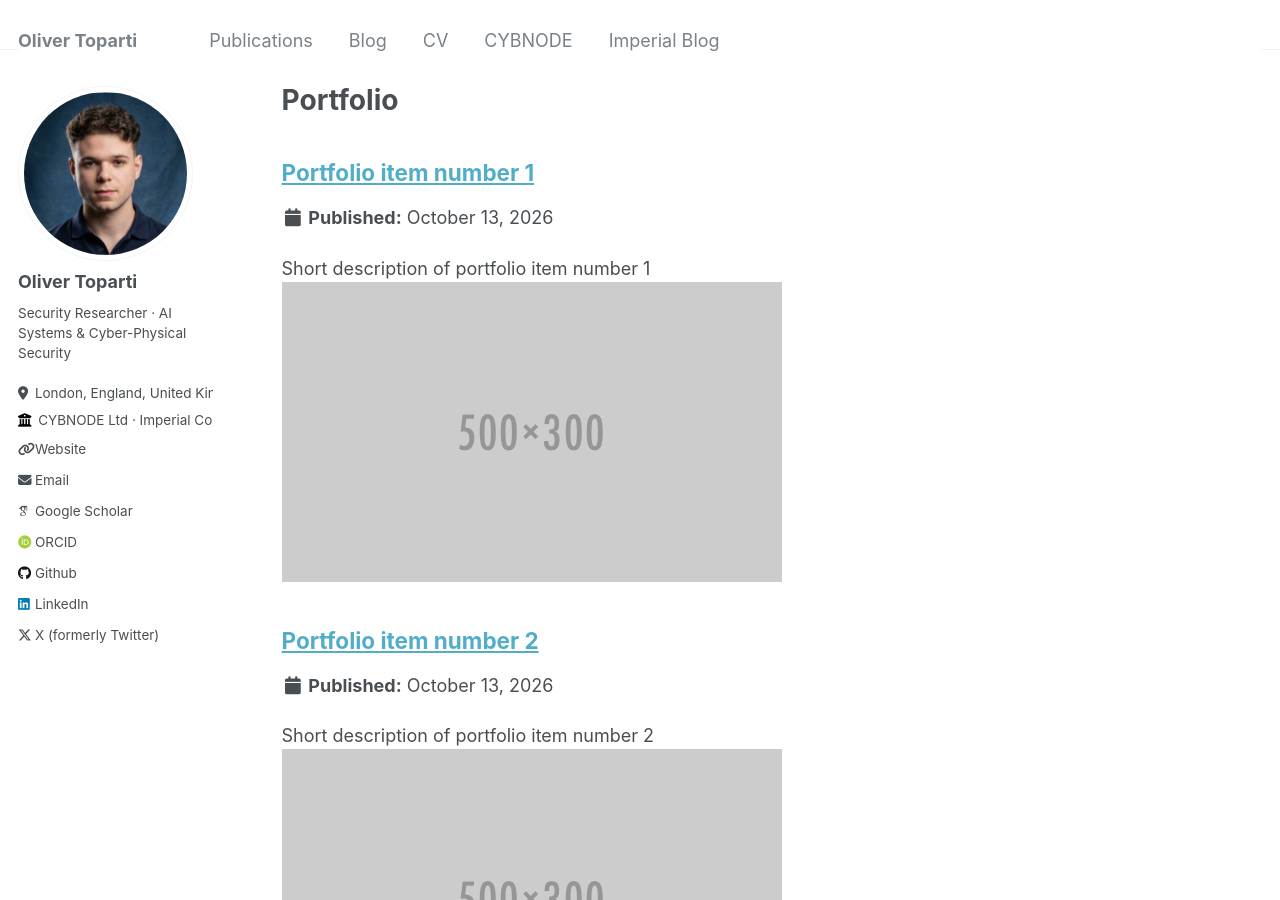
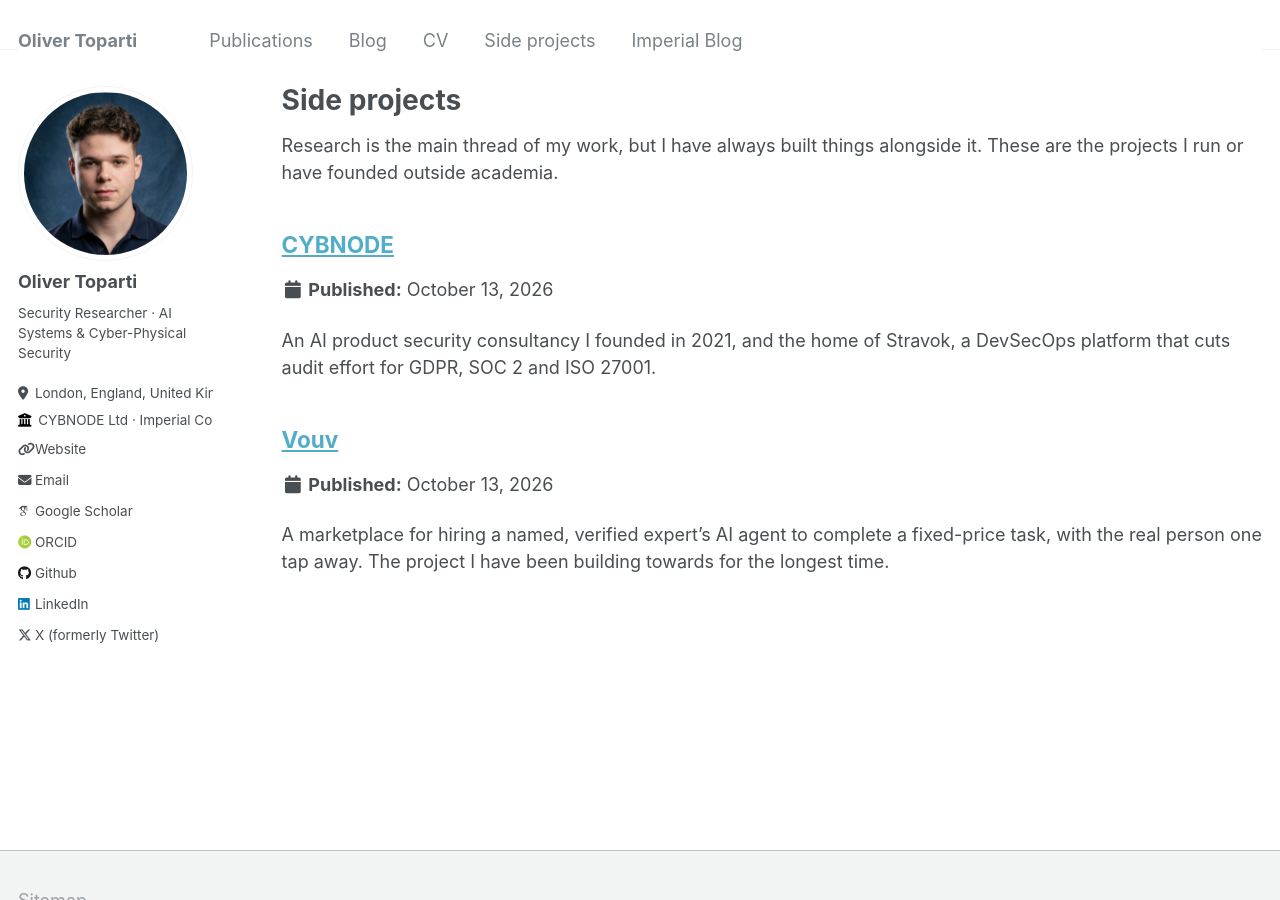
Before and after one commit to olivertoparti/olivertoparti.github.io, a Jekyll site: the page built from _pages/portfolio.html, in a window 1280 px wide and 900 px high. Built offline with Jekyll 4.4.1, drawn with Linux system fonts in a browser that asks for light colours; some web fonts are replaced.

Commit message:
Add Side projects section with CYBNODE and Vouv
Repurpose the portfolio collection as /side-projects/, replace the sample
entries with CYBNODE (and Stravok) and Vouv, put it in the menu in place of
the direct CYBNODE link, and link it from the About page.

Co-Authored-By: Claude Fable 5.1 <noreply@anthropic.com>

```diff
--- a/_config.yml
+++ b/_config.yml
@@ -231,7 +231,7 @@ collections:
     permalink: /:collection/:path/
   portfolio:
     output: true
-    permalink: /:collection/:path/
+    permalink: /side-projects/:path/
   talks:
     output: true
     permalink: /:collection/:path/
--- a/_data/navigation.yml
+++ b/_data/navigation.yml
@@ -9,8 +9,8 @@ main:
   - title: "CV"
     url: /cv/
 
-  - title: "CYBNODE"
-    url: https://www.cybnode.com/
+  - title: "Side projects"
+    url: /side-projects/
 
   - title: "Imperial Blog"
     url: https://blogs.imperial.ac.uk/toparti/
--- a/_pages/portfolio.html
+++ b/_pages/portfolio.html
@@ -1,12 +1,16 @@
 ---
 layout: archive
-title: "Portfolio"
-permalink: /portfolio/
+title: "Side projects"
+description: "Side projects by Oliver Toparti: CYBNODE, an AI product security consultancy and the Stravok DevSecOps platform, and Vouv, a marketplace for hiring verified experts' AI agents."
+permalink: /side-projects/
 author_profile: true
+redirect_from:
+  - /portfolio/
 ---
 
 {% include base_path %}
 
+<p>Research is the main thread of my work, but I have always built things alongside it. These are the projects I run or have founded outside academia.</p>
 
 {% for post in site.portfolio %}
   {% include archive-single.html %}
--- /dev/null
+++ b/_portfolio/cybnode.md
@@ -0,0 +1,13 @@
+---
+title: "CYBNODE"
+excerpt: "An AI product security consultancy I founded in 2021, and the home of Stravok, a DevSecOps platform that cuts audit effort for GDPR, SOC 2 and ISO 27001."
+collection: portfolio
+---
+
+**Founder and Lead Security Engineer · July 2021 to present · [cybnode.com](https://www.cybnode.com)**
+
+CYBNODE began as a web development business during the COVID-19 pandemic and has grown into a London-based consultancy focused on the security of AI products. We review AI systems for security gaps before clients and regulators find them, and we build and secure AI products across every layer from day one. The practice has delivered more than 25 client projects, from early websites to end-to-end secure software and web applications.
+
+The current focus is **Stravok**, CYBNODE's DevSecOps platform. Stravok is built for AI products and reduces the effort of staying audit-ready for GDPR, SOC 2 and ISO 27001, so that small teams can meet the security reviews that enterprise and finance customers demand.
+
+Running CYBNODE is where much of my thinking on secure-by-design development and accountability comes from. The same questions I ask in [my research](/) on connected medical devices apply directly to the AI products the consultancy works on.
--- a/_portfolio/portfolio-1.md
+++ /dev/null
@@ -1,7 +0,0 @@
----
-title: "Portfolio item number 1"
-excerpt: "Short description of portfolio item number 1<br/><img src='/images/500x300.png'>"
-collection: portfolio
----
-
-This is an item in your portfolio. It can be have images or nice text. If you name the file .md, it will be parsed as markdown. If you name the file .html, it will be parsed as HTML.
--- a/_portfolio/portfolio-2.html
+++ /dev/null
@@ -1,7 +0,0 @@
----
-title: "Portfolio item number 2"
-excerpt: "Short description of portfolio item number 2 <br/><img src='/images/500x300.png'>"
-collection: portfolio
----
-
-This is an item in your portfolio. It can be have images or nice text. If you name the file .md, it will be parsed as markdown. If you name the file .html, it will be parsed as HTML.
--- /dev/null
+++ b/_portfolio/vouv.md
@@ -0,0 +1,13 @@
+---
+title: "Vouv"
+excerpt: "A marketplace for hiring a named, verified expert's AI agent to complete a fixed-price task, with the real person one tap away. The project I have been building towards for the longest time."
+collection: portfolio
+---
+
+**Founder · [vouv.io](https://vouv.io)**
+
+Vouv is a marketplace where you hire an expert's AI agent rather than a generic one. Every agent is built and backed by a named, verified professional. You buy a defined task at a fixed price, in areas such as contract review, tax structuring or visa applications, and if you need the human, they are one tap away. Experts sign up to build and sell their own agents, and multi-step workflows can chain several experts' agents together. A dispute process with refunds sits underneath all of it.
+
+The idea has been with me for a long time, well before the current wave of AI agents made it practical. Its design question is the one I keep returning to in my research: how do you trust a system that acts on someone's behalf? Vouv's answer is to put a verified, accountable person behind every agent, so that trust in the software is anchored in trust in a professional.
+
+I will write about the journey, and the trade-offs behind that design, on the [blog](/blog/).
```
Also changed, not shown: _pages/about.md (+1 -1 lines).
